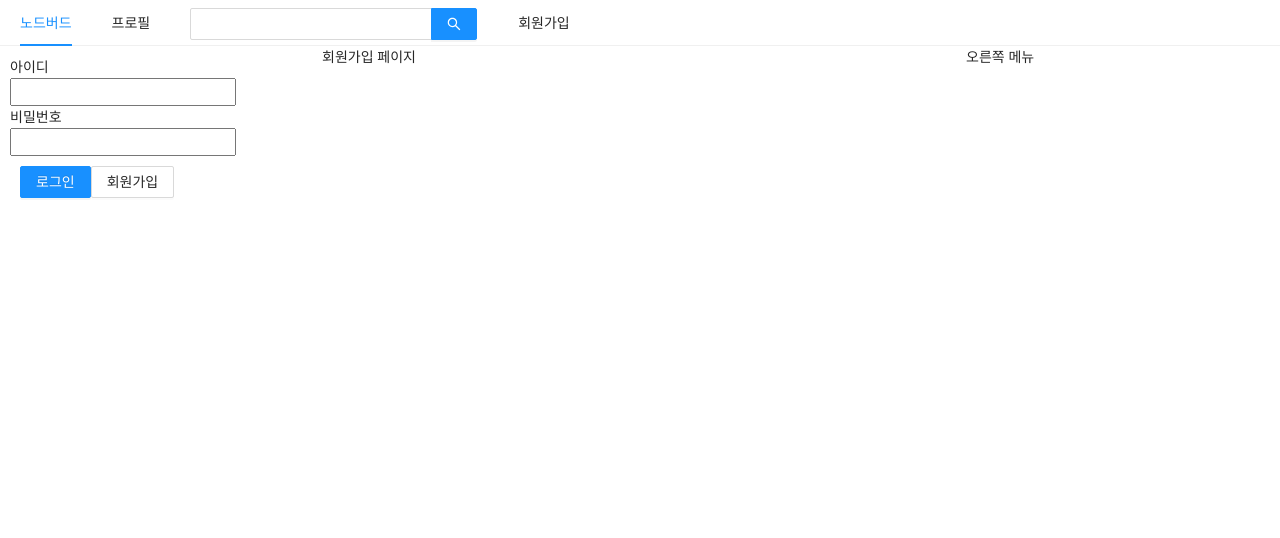
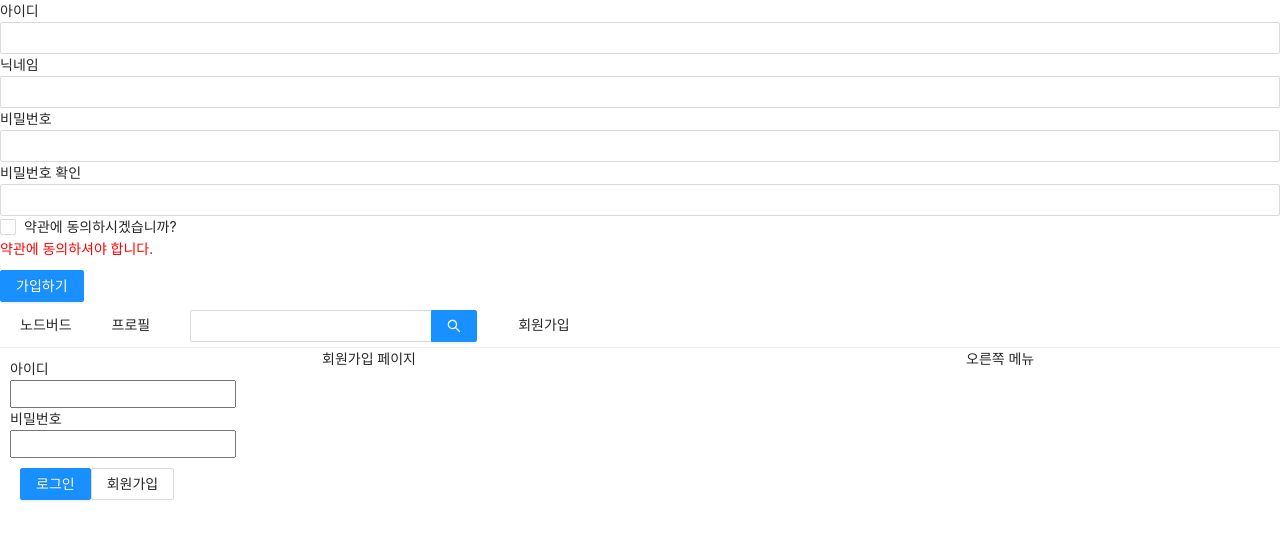
Before and after one commit to in-ch/react_nodebird, a Next.js app in the folder prepare/front/: page /signup in a window 1280 px wide. Shown: the top 538 px of the page. Built offline with nearby package versions, Linux system fonts and the light colour scheme.

Commit message:
2-9 회원가입 페이지 만들기 (커스텀 훅)

```diff
--- /dev/null
+++ b/prepare/front/hooks/useinput.js
@@ -0,0 +1,9 @@
+import { useState, useCallback } from 'react';
+
+export default (initialValue = null ) => {
+    const [value, setValue] = useState(initialValue);
+    const handler = useCallback((e) => {
+        setValue(e.target.value);
+    }, []);
+    return [value, handler];
+}
--- a/prepare/front/pages/signup.js
+++ b/prepare/front/pages/signup.js
@@ -1,13 +1,107 @@
 import AppLayout from '../components/AppLayout';
 import Head from 'next/head';
+import { Form, Input, Checkbox, Button } from 'antd';
+import { useCallback, useState } from 'react';
+import useInput from '../hooks/useinput';
+import styled from 'styled-components';
+
+const ErrorMessage = styled.div`
+    color:red;
+`;
+
+const TermErrorMessage = styled.div`
+    color:red;
+`;
 
 const Signup = () => {
+/*  const [id, setId] = useState('');
+    const [nickname, setNickname] = useState('');
+    const [password, setPassword] = useState('');
+    const [passwordCheck, setPasswordCheck] = useState('');
+    const [passwordError, setPasswordError] = useState(false);
+
+    const onChangeId = useCallback(()=>{
+        setId(e.target.value);
+    }, []);
+    const onChangeNickname = useCallback(()=>{
+        setNickname(e.target.value);
+    }, []);
+    const onChangePassword = useCallback(()=>{
+        setPassword(e.target.value);
+    }, []);
+    const onChangePasswordCheck = useCallback(()=>{
+        setPasswordCheck(e.target.value);
+    }, []);
+    const onChangePasswordError = useCallback(()=>{
+    }, []); */
+    const [id, onChangeId] = useInput('');
+    const [nickname, onChangeNickname] = useInput('');
+    const [password, onChangePassword] = useInput('');
+
+    const [passwordCheck, setPasswordCheck] = useState('');  // 여기는 다른 함수들과 좀 다르므로 hooks를 쓸 수가 없다.
+    const [passwordError, setPasswordError] = useState(false);
+    const [term, setTerm] = useState('');
+    const [termError, setTermError] = useState(true);
+
+    const onSubmit = useCallback(()=>{
+        if(password !== passwordCheck) {
+            return setPasswordError(true);
+        }
+        if(!term){
+            return setTermError(true);
+        }
+    }, [password,passwordCheck, term]);
+
+    const onChangePasswordCheck = useCallback((e) => {
+        setPasswordCheck(e.target.value);
+        setPasswordError(e.target.value !== password);
+
+    },[password]);
+
+    const onChangeTerm = useCallback((e) => {
+        setTerm(e.target.checked);
+        setTermError(false);
+
+    },[password]);
+
+
     return(
         <>
             <Head>
                 <meta charSet="utf-8" />
                 <title>인치의 회원가입 페이지</title>
             </Head>
+            <Form onFinish={onSubmit}>
+                <div>
+                    <label htmlFor="user-id">아이디</label>
+                    <br/>
+                    <Input name="user-id" value={id} required onChange={onChangeId}/>
+                </div>
+                <div>
+                    <label htmlFor="user-nickname">닉네임</label>
+                    <br/>
+                    <Input name="user-nickname" value={nickname} required onChange={onChangeNickname}/>
+                </div>
+                <div>
+                    <label htmlFor="user-password">비밀번호</label>
+                    <br/>
+                    <Input name="user-password" type="password" value={password} required onChange={onChangePassword}/>
+                </div>
+                <div>
+                    <label htmlFor="user-password-check">비밀번호 확인</label>
+                    <br/>
+                    <Input name="user-password-check" type="password" value={passwordCheck} required onChange={onChangePasswordCheck}/>
+                    {passwordError && <ErrorMessage>비밀번호가 일치하지 않습니다.</ErrorMessage>}
+                </div>
+                <div>
+                    <Checkbox name="user-term" checked={term} onChange = {onChangeTerm}>약관에 동의하시겠습니까?</Checkbox>
+                    {termError&& <TermErrorMessage>약관에 동의하셔야 합니다.</TermErrorMessage>}
+                </div>
+                <div style={{marginTop: 10}}>
+                    <Button type="primary" htmlType="submit">가입하기</Button>
+                </div>
+            </Form>
+
             <AppLayout>회원가입 페이지</AppLayout>
         </>
     )
```
Also changed, not shown: 1 other file (tests, documents, lock files or other folders).
